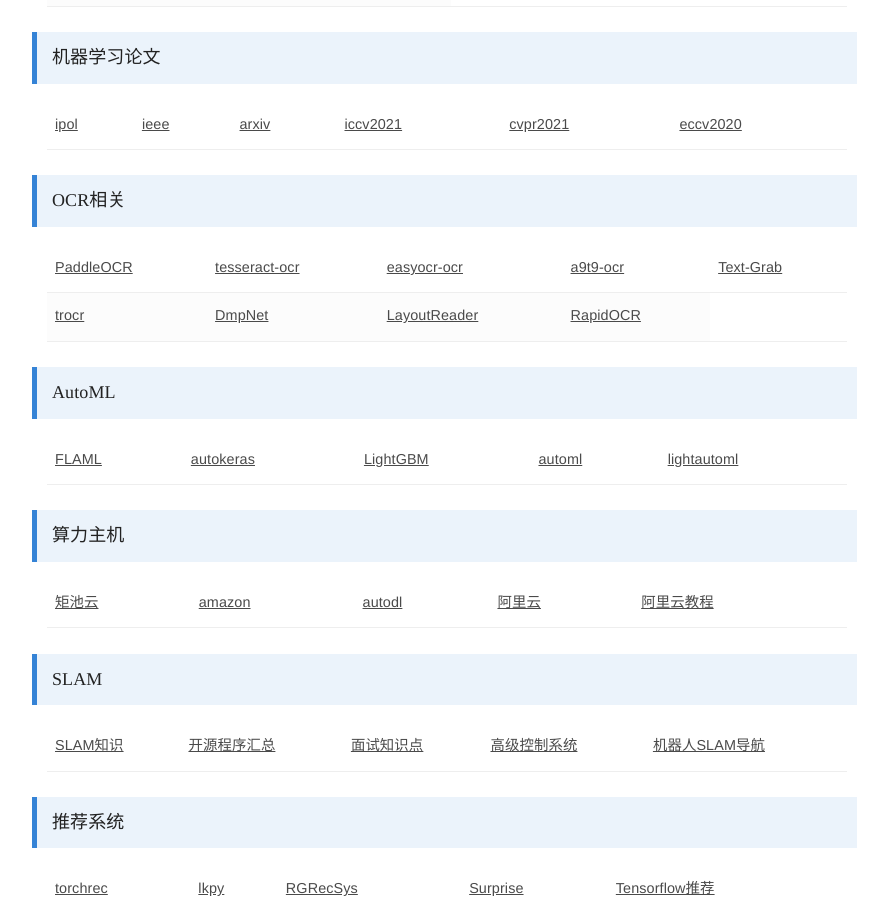
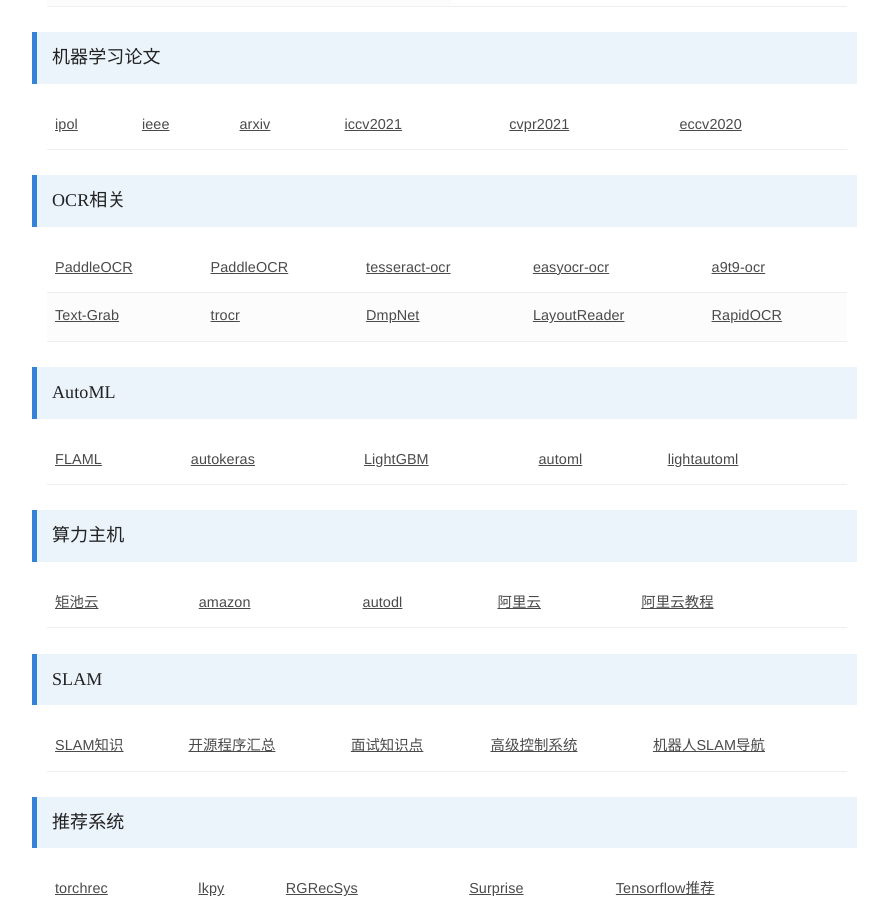
Before and after one commit to bashendixie/Machine_Learning_Notes, a Jekyll site: the page built from _docs/1、机器学习/机器学习资源.md, in a window 1280 px wide and 900 px high, scrolled down 545 px. Shown: the whole window, without its empty margins (343-1231 px from the left). Built offline with Jekyll 4.4.1, drawn with Linux system fonts in a browser that asks for light colours; some web fonts are replaced.

Commit message:
no message

```diff
--- a/_docs/1、机器学习/机器学习资源.md
+++ b/_docs/1、机器学习/机器学习资源.md
@@ -156,6 +156,9 @@
 				<a href="https://github.com/PaddlePaddle/PaddleOCR" target="_blank">PaddleOCR</a>
 			</td>
 			<td>
+				<a href="https://gitee.com/paddlepaddle/PaddleOCR" target="_blank">PaddleOCR</a>
+			</td>
+			<td>
 				<a href="https://tesseract-ocr.github.io/tessdoc/" target="_blank">tesseract-ocr</a>
 			</td>
 			<td>
@@ -164,11 +167,11 @@
 			<td>
 				<a href="https://github.com/A9T9/Free-OCR-Software" target="_blank">a9t9-ocr</a>
 			</td>
+		</tr>
+		<tr>
 			<td>
 				<a href="https://github.com/TheJoeFin/Text-Grab" target="_blank">Text-Grab</a>
 			</td>
-		</tr>
-		<tr>
 			<td>
 				<a href="https://arxiv.org/pdf/2109.10282.pdf" target="_blank">trocr</a>
 			</td>
```
